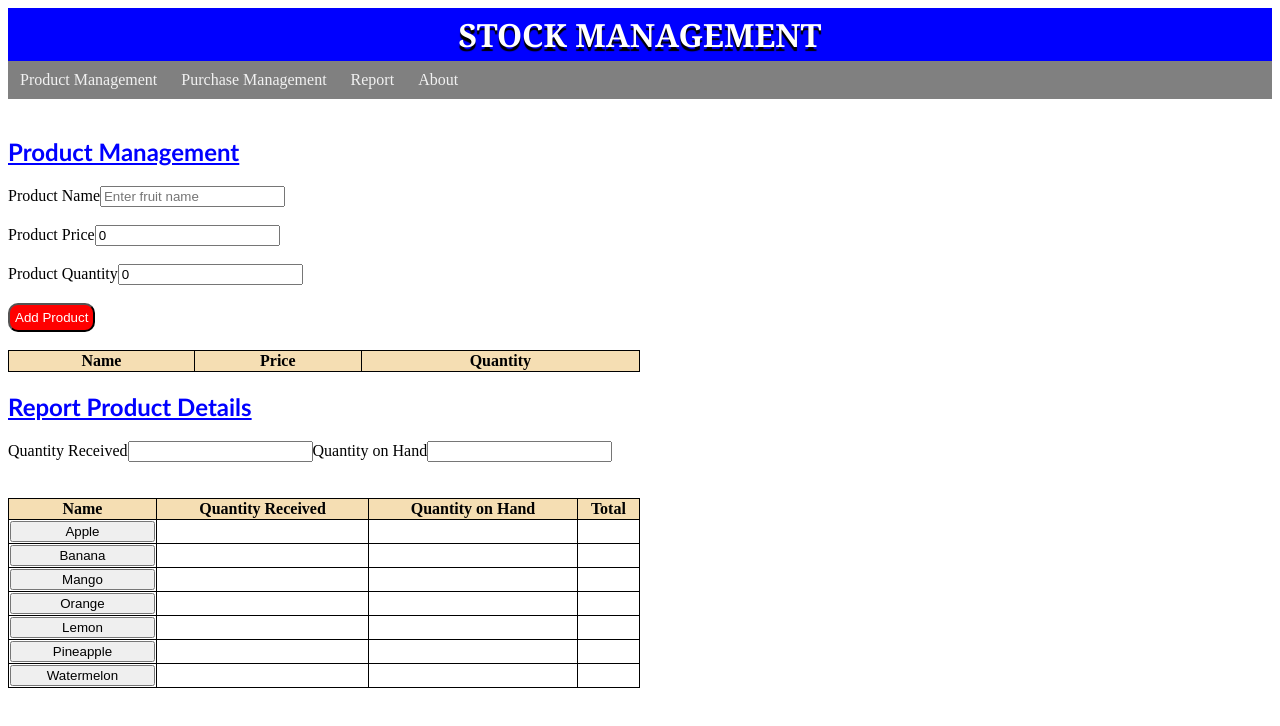
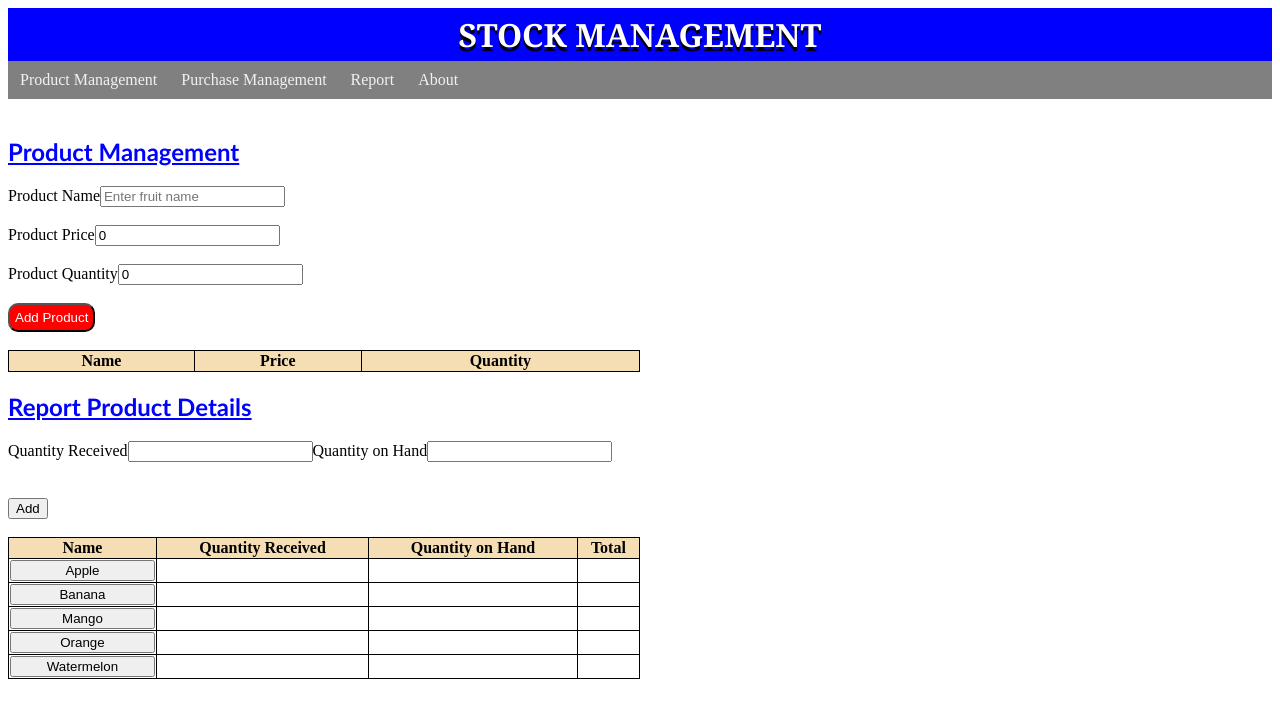
Before and after one commit to Mohammed0812/Mohammed-Absarkhan, an Angular app in the folder Stock Management/: page /report in a window 1280 px wide. Shown: the top 726 px of the page. Built offline with nearby package versions, Linux system fonts and the light colour scheme.

Commit message:
Update report.component.html

```diff
--- a/Stock Management/src/app/report/report.component.html
+++ b/Stock Management/src/app/report/report.component.html
@@ -5,6 +5,8 @@
     <label>Quantity on Hand</label>
     <input type="number" id="onHand">
 </div>
+<br><br>
+<button onclick="addReport()">Add</button>
 <br><br>
 <table id="table">
     <tr>
@@ -38,22 +40,10 @@
         <td id="total4"></td>
     </tr>
     <tr>
-        <td><button onclick="lemon()">Lemon</button></td>
+        <td><button onclick="waterMelon()">Watermelon</button></td>
         <td id="received5"></td>
         <td id="onHand5"></td>
         <td id="total5"></td>
     </tr>
-    <tr>
-        <td><button onclick="pineApple()">Pineapple</button></td>
-        <td id="received6"></td>
-        <td id="onHand6"></td>
-        <td id="total6"></td>
-    </tr>
-    <tr>
-        <td><button onclick="waterMelon()">Watermelon</button></td>
-        <td id="received7"></td>
-        <td id="onHand7"></td>
-        <td id="total7"></td>
-    </tr>
 </table>
 <router-outlet></router-outlet>
```
